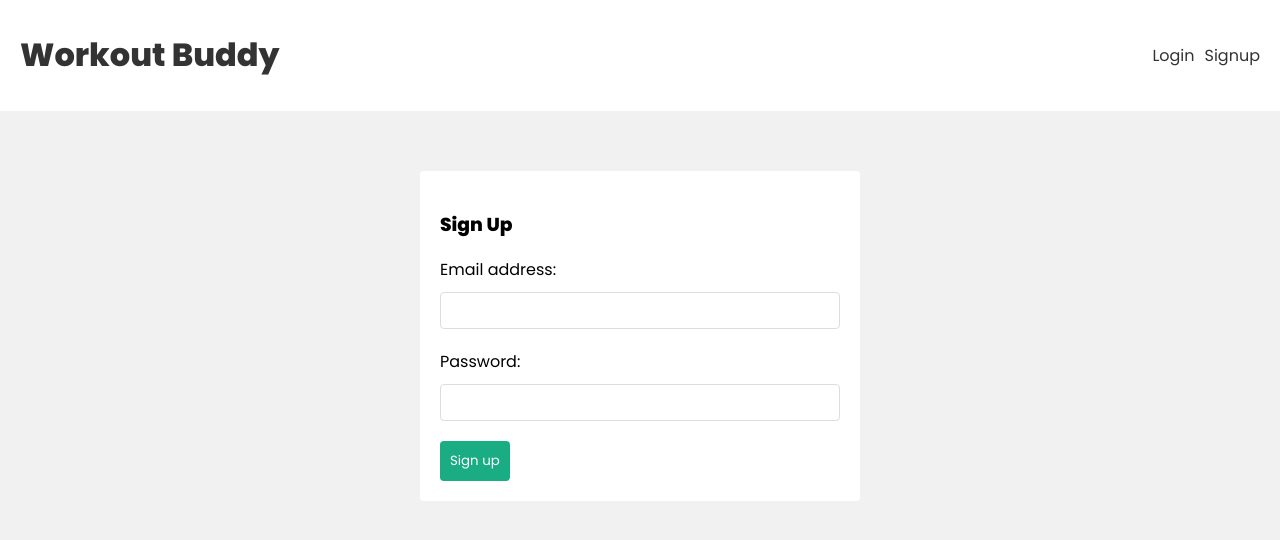
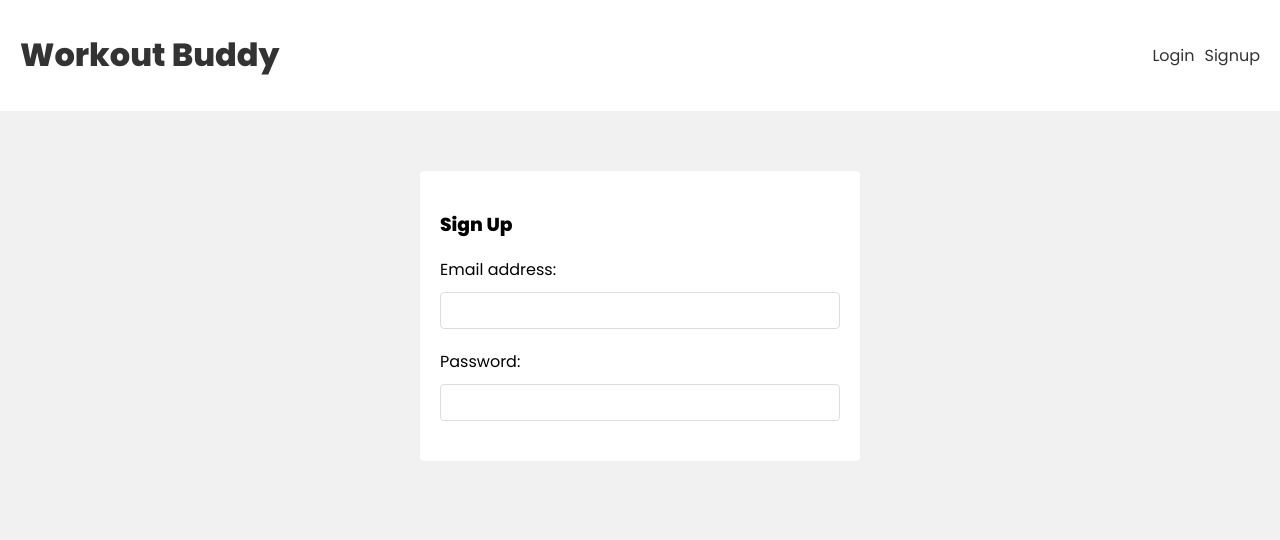
Before and after one commit to Francis1a/project1_MERN, a React (Create React App) app in the folder frontend/: page /signup in a window 1280 px wide. Shown: the top 540 px of the page. Built offline with nearby package versions, Linux system fonts and the light colour scheme.

Commit message:
Update Signup.js

```diff
--- a/frontend/src/pages/Signup.js
+++ b/frontend/src/pages/Signup.js
@@ -31,7 +31,7 @@ const Signup = () => {
         value={password}
       />
 
-      <button disabled="">Sign up</button>
+      {/* <button disabled={isLoading}>Sign up</button> */}
       {error && <div className="error">{error}</div>}
     </form>
   )
```
